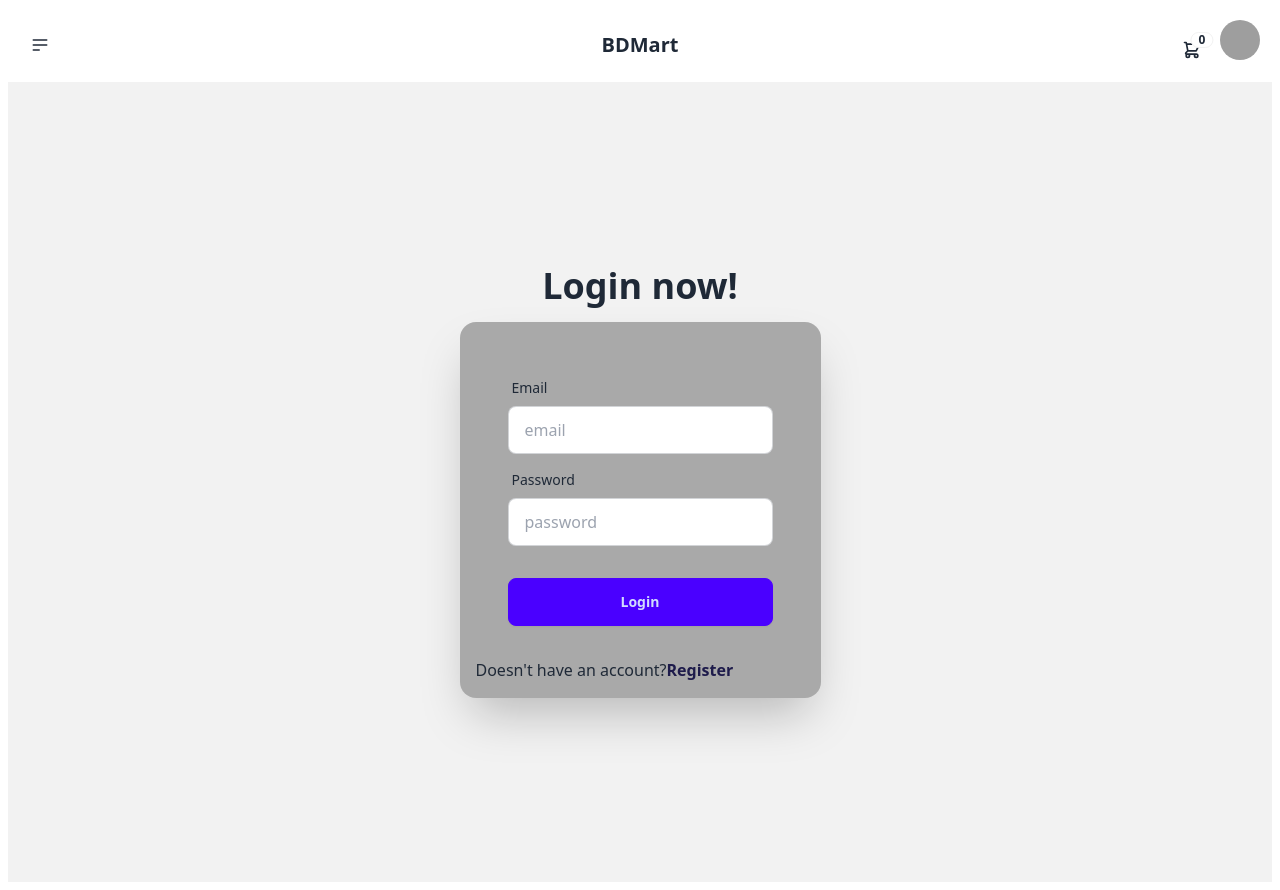
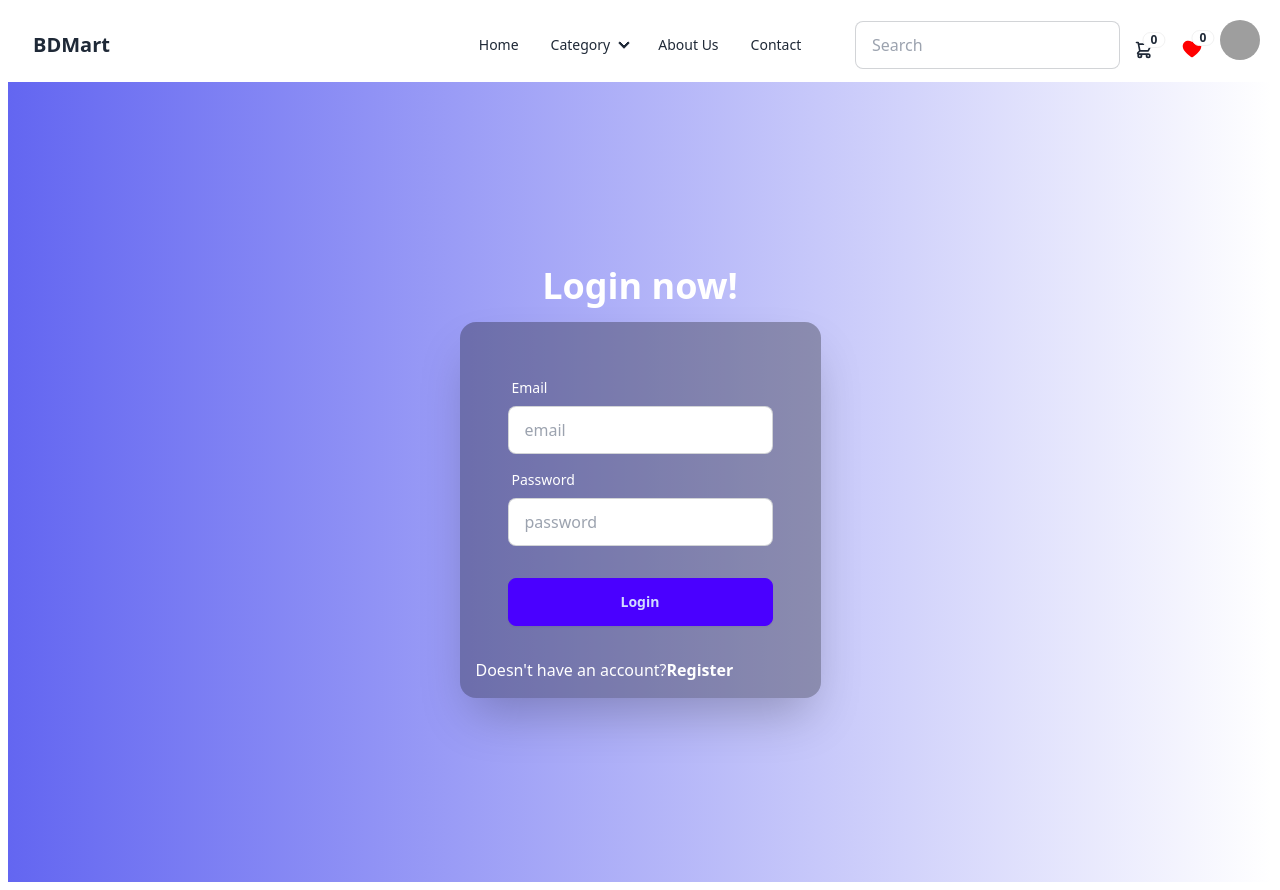
Before and after one commit to MaLiHa1321/BDMart, a React (Vite) app in the folder Front-end/BDMart/: page /login in a window 1280 px wide. Built offline with nearby package versions, Linux system fonts and the light colour scheme; no server answers; grey boxes are pictures that could not be loaded.

Commit message:
banner page are added

```diff
--- a/Front-end/BDMart/package.json
+++ b/Front-end/BDMart/package.json
@@ -16,6 +16,7 @@
     "match-sorter": "^6.3.4",
     "react": "^18.2.0",
     "react-dom": "^18.2.0",
+    "react-icons": "^5.2.0",
     "react-router-dom": "^6.23.0",
     "sort-by": "^1.2.0"
   },
--- a/Front-end/BDMart/src/Components/Auth/Login.jsx
+++ b/Front-end/BDMart/src/Components/Auth/Login.jsx
@@ -1,6 +1,7 @@
 import { useContext } from "react";
 import { Link, useNavigate } from "react-router-dom";
 import { AuthContext } from "../../Provider/AuthProvider";
+import img1 from '../../assets/logi.jpg'
 
 
 const Login = () => {
@@ -23,23 +24,23 @@ const Login = () => {
     .catch(err => console.log(err))
   }
     return (
-        <div className="hero min-h-screen bg-base-200">
+        <div className="hero min-h-screen bg-gradient-to-r from-indigo-500 ">
         <div className="hero-content flex-col ">
           <div className="text-center ">
-            <h1 className="text-4xl font-bold">Login now!</h1>
+            <h1 className="text-4xl font-bold text-white">Login now!</h1>
 
           </div>
           <div className="card shrink-0 w-full max-w-sm shadow-2xl bg-base-100 p-4" style={{ backgroundColor: 'rgba(0, 0, 0, 0.3)' }}>
             <form  onSubmit={handleLogin} className="card-body">
               <div className="form-control">
                 <label className="label">
-                  <span className="label-text">Email</span>
+                  <span className="label-text text-white">Email</span>
                 </label>
                 <input type="email" placeholder="email" name="email" className="input input-bordered" required />
               </div>
               <div className="form-control">
                 <label className="label">
-                  <span className="label-text">Password</span>
+                  <span className="label-text text-white">Password</span>
                 </label>
                 <input type="password" placeholder="password" name="password" className="input input-bordered" required />
 
@@ -49,8 +50,8 @@ const Login = () => {
               </div>
             </form>
             <div className="flex">
-                <p>Doesn't have an account?</p>
-            <Link to="/signup" className="text-indigo-950 font-bold">Register</Link>
+                <p className="text-white">Doesn't have an account?</p>
+            <Link to="/signup" className="text-indigo-950 font-bold text-white">Register</Link>
             </div>
           </div>
         </div>
--- a/Front-end/BDMart/src/Components/Layout/Navbar.jsx
+++ b/Front-end/BDMart/src/Components/Layout/Navbar.jsx
@@ -1,29 +1,55 @@
 import { useContext } from "react";
 import { Link } from "react-router-dom";
 import { AuthContext } from "../../Provider/AuthProvider";
+import { AiFillHeart } from "react-icons/ai";
 
 
 const Navbar = () => {
   const {user,logOut} = useContext(AuthContext);
     return (
+
 <div className="navbar bg-base-100">
   <div className="navbar-start">
     <div className="dropdown">
-            <div tabIndex={0} role="button" className="btn btn-ghost btn-circle">
-              <svg xmlns="http://www.w3.org/2000/svg" className="h-5 w-5" fill="none" viewBox="0 0 24 24" stroke="currentColor"><path strokeLinecap="round" strokeLinejoin="round" strokeWidth="2" d="M4 6h16M4 12h16M4 18h7" /></svg>
+      <div tabIndex={0} role="button" className="btn btn-ghost lg:hidden">
+        <svg xmlns="http://www.w3.org/2000/svg" className="h-5 w-5" fill="none" viewBox="0 0 24 24" stroke="currentColor"><path strokeLinecap="round" strokeLinejoin="round" strokeWidth="2" d="M4 6h16M4 12h8m-8 6h16" /></svg>
       </div>
       <ul tabIndex={0} className="menu menu-sm dropdown-content mt-3 z-[1] p-2 shadow bg-base-100 rounded-box w-52">
-              <li><a>Homepage</a></li>
-              <li><a>Portfolio</a></li>
-              <li><a>About</a></li>
+        <li><a>Item 1</a></li>
+        <li>
+          <a>Parent</a>
+          <ul className="p-2">
+            <li><a>Submenu 1</a></li>
+            <li><a>Submenu 2</a></li>
+          </ul>
+        </li>
+        <li><a>Item 3</a></li>
       </ul>
     </div>
+    <a className="btn btn-ghost text-xl">BDMart</a>
+  </div>
+  <div className="navbar-center hidden lg:flex">
+    <ul className="menu menu-horizontal px-1">
+      <li><a><Link to='/'>Home</Link> </a></li>
+      <li>
+        <details>
+          <summary>Category</summary>
+          <ul className="p-3 z-10">
+            <li><a>Submenu1</a></li>
+            <li><a>Submenu2</a></li>
+          </ul>
+        </details>
+      </li>
+      <li><a>About Us</a></li>
+      <li><a>Contact</a></li>
+    </ul>
+  </div>
+  <div className="navbar-end">
+
+  <div className="form-control">
+      <input type="text" placeholder="Search" className="input input-bordered w-24 md:w-auto" />
     </div>
 
-        <div className="navbar-center">
-          <a className="btn btn-ghost text-xl">BDMart</a>
-        </div>
-        <div className="navbar-end">
         <div className="flex-none">
     <div className="dropdown dropdown-end">
       <div tabIndex={0} role="button" className="btn btn-ghost btn-circle">
@@ -41,6 +67,28 @@ const Navbar = () => {
           </div>
         </div>
       </div>
+
+    </div>
+    <div className="dropdown dropdown-end">
+      <div tabIndex={0} role="button" className="btn btn-ghost btn-circle">
+        <div className="indicator">
+          <AiFillHeart size={22} fill="red"></AiFillHeart>
+
+
+
+          <span className="badge badge-sm indicator-item">0</span>
+        </div>
+      </div>
+      <div tabIndex={0} className="mt-3 z-[1] card card-compact dropdown-content w-52 bg-base-100 shadow">
+        <div className="card-body">
+          <span className="font-bold text-lg">0 Items</span>
+
+          <div className="card-actions">
+            <button className="btn btn-primary btn-block">View cart</button>
+          </div>
+        </div>
+      </div>
+
     </div>
     <div className="dropdown dropdown-end">
             {user?.email ? (
--- /dev/null
+++ b/Front-end/BDMart/src/Components/Routes/Banner.jsx
@@ -0,0 +1,85 @@
+
+
+const Banner = () => {
+    return (
+        <div className='mt-2'>
+            <div className="carousel w-full h-[600px]">
+  <div id="slide1" className="carousel-item relative w-full">
+    <img src="https://i.ibb.co/KqQpdRF/b1.png" className="w-full rounded-lg" />
+    <div className="absolute rounded-lg h-full flex items-center justify-start gap-6  left-0 bottom-0 bg-gradient-to-r from-[#151515]
+     to-[rgba(21, 21, 21, 0.00)]">
+    <div className='text-white space-y-7 p-3 lg:pl-12 w-full lg:w-1/2'>
+        <h2 className='text-2xl lg:text-5xl font-bold'>Welcome to BDMart, <br /> Your One-Stop Shop for All Your Needs!</h2>
+        <p>Discover an Extensive Range of Products at Unbeatable Prices. From Groceries to Electronics, We've Got You Covered. Shop Now and Experience Convenience Like Never Before!</p>
+        <div className='flex flex-col md:flex-row gap-3'>
+        <button className="btn btn-success text-white">Discover More</button>
+        <button className="btn btn-outline btn-error">Shop Now</button>
+        </div>
+    </div>
+    </div>
+    <div className="absolute flex justify-end gap-6 transform -translate-y-1/2 left-5 right-5 bottom-0">
+      <a href="#slide4" className="btn btn-circle">❮</a>
+      <a href="#slide2" className="btn btn-circle">❯</a>
+    </div>
+  </div>
+  <div id="slide2" className="carousel-item relative w-full">
+    <img src="https://i.ibb.co/P9rfNCD/b4.jpg" className="w-full rounded-lg" />
+    <div className="absolute rounded-lg h-full flex items-center justify-start gap-6  left-0 bottom-0 bg-gradient-to-r from-[#151515]
+     to-[rgba(21, 21, 21, 0.00)]">
+    <div className='text-white space-y-7 p-3 lg:pl-12 w-full lg:w-4/5'>
+        <h2 className='text-2xl lg:text-5xl font-bold'>Discover Unbeatable Prices at BDMart!</h2>
+        <p>There are many variations of passages of  available, but the majority have suffered alteration in some form</p>
+        <div className='flex flex-col md:flex-row gap-3'>
+        <button className="btn btn-success text-white">Discover More</button>
+        <button className="btn btn-outline btn-error">Latest Project</button>
+        </div>
+    </div>
+    </div>
+    <div className="absolute flex justify-end gap-6 transform -translate-y-1/2 left-5 right-5 bottom-0">
+      <a href="#slide1" className="btn btn-circle">❮</a>
+      <a href="#slide3" className="btn btn-circle">❯</a>
+    </div>
+  </div>
+  <div id="slide3" className="carousel-item relative w-full">
+    <img src="https://i.ibb.co/Vpb7c3X/b3.jpg" className="w-full rounded-lg" />
+    <div className="absolute rounded-lg h-full flex items-center justify-start gap-6  left-0 bottom-0 bg-gradient-to-r from-[#151515]
+     to-[rgba(21, 21, 21, 0.00)]">
+    <div className='text-white space-y-7 p-3 lg:pl-12 w-full lg:w-1/2'>
+        <h2 className='text-2xl lg:text-5xl font-bold'>Find everything you need under one roof with affordable price!</h2>
+        <p>Experience the Diversity of Choices at SuperShop, Where Quality is Never Compromised.</p>
+        <div className='flex flex-col md:flex-row gap-3'>
+        <button className="btn btn-success text-white">Discover More</button>
+        <button className="btn btn-outline btn-error">Latest Project</button>
+        </div>
+    </div>
+    </div>
+    <div className="absolute rounded-lg flex justify-end gap-6 transform -translate-y-1/2 left-5 right-5 bottom-0">
+      <a href="#slide2" className="btn btn-circle">❮</a>
+      <a href="#slide4" className="btn btn-circle">❯</a>
+    </div>
+  </div>
+  <div id="slide4" className="carousel-item relative w-full">
+    <img src="https://i.ibb.co/qrdMYqQ/b2.jpg" className="w-full rounded-lg" />
+    <div className="absolute h-full flex items-center justify-start gap-6  left-0 bottom-0 bg-gradient-to-r from-[#151515]
+     to-[rgba(21, 21, 21, 0.00)]">
+    <div className='text-white space-y-7 p-3 lg:pl-12 w-full lg:w-1/2'>
+        <h2 className='text-2xl lg:text-5xl font-bold'>Explore a Myriad of Options at BDMart</h2>
+        <p>There are many variations of passages of  available, but the majority have suffered alteration in some form</p>
+        <div className='flex flex-col md:flex-row gap-3'>
+        <button className="btn btn-success text-white">Discover More</button>
+        <button className="btn btn-outline btn-error">Latest Project</button>
+        </div>
+    </div>
+    </div>
+    <div className="absolute flex justify-end gap-6 transform -translate-y-1/2 left-5 right-5 bottom-0">
+      <a href="#slide3" className="btn btn-circle">❮</a>
+      <a href="#slide1" className="btn btn-circle">❯</a>
+    </div>
+  </div>
+</div>
+
+        </div>
+    );
+};
+
+export default Banner;
--- a/Front-end/BDMart/src/Components/Routes/Home.jsx
+++ b/Front-end/BDMart/src/Components/Routes/Home.jsx
@@ -1,8 +1,10 @@
+import Banner from "./Banner";
 
 
 const Home = () => {
     return (
         <div>
+            <Banner></Banner>
 
         </div>
     );
```
Also changed, not shown: Front-end/BDMart/src/assets/logi.jpg (added), 1 other file (tests, documents, lock files or other folders). Lines whose indentation alone changed are shown as unchanged.
